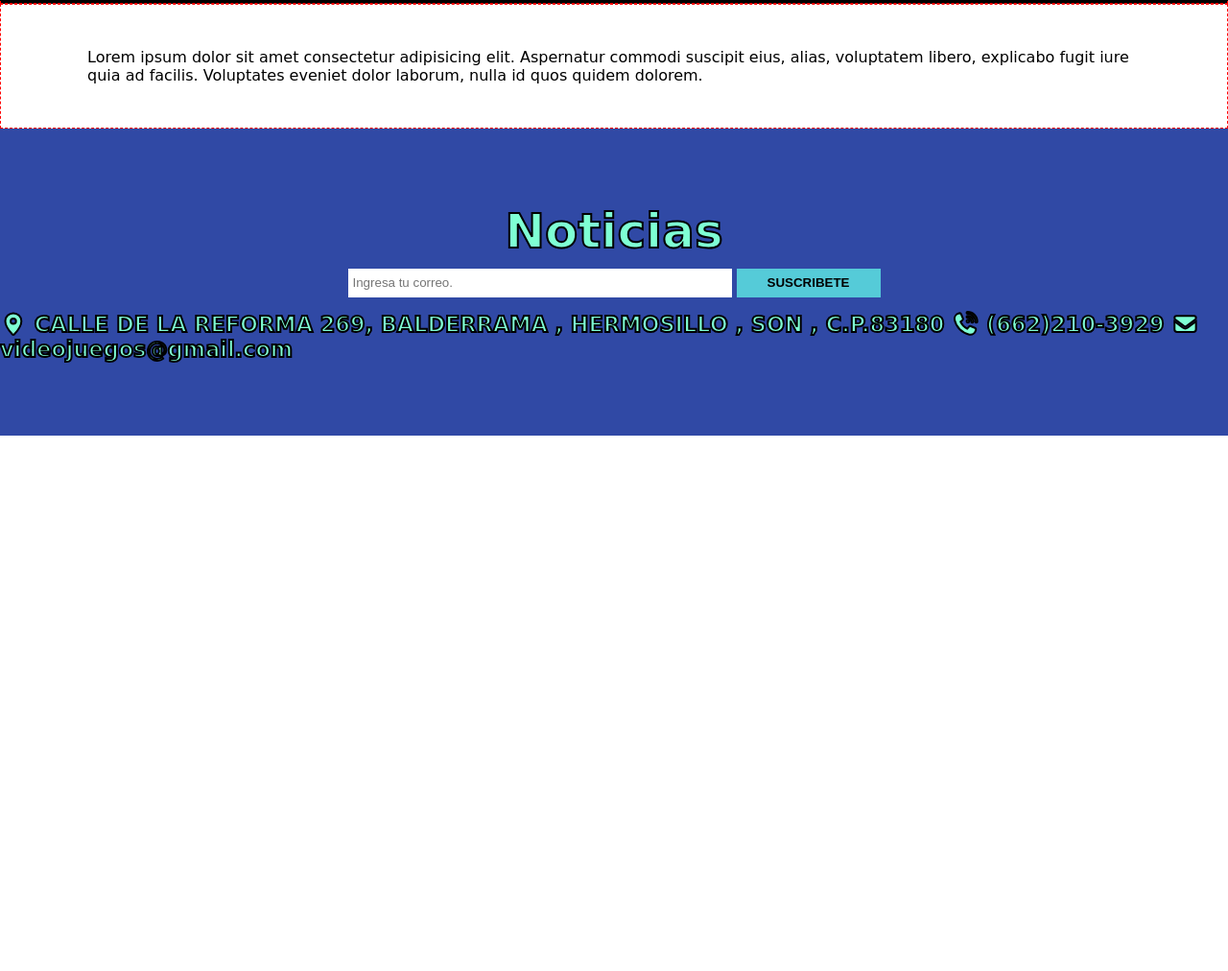
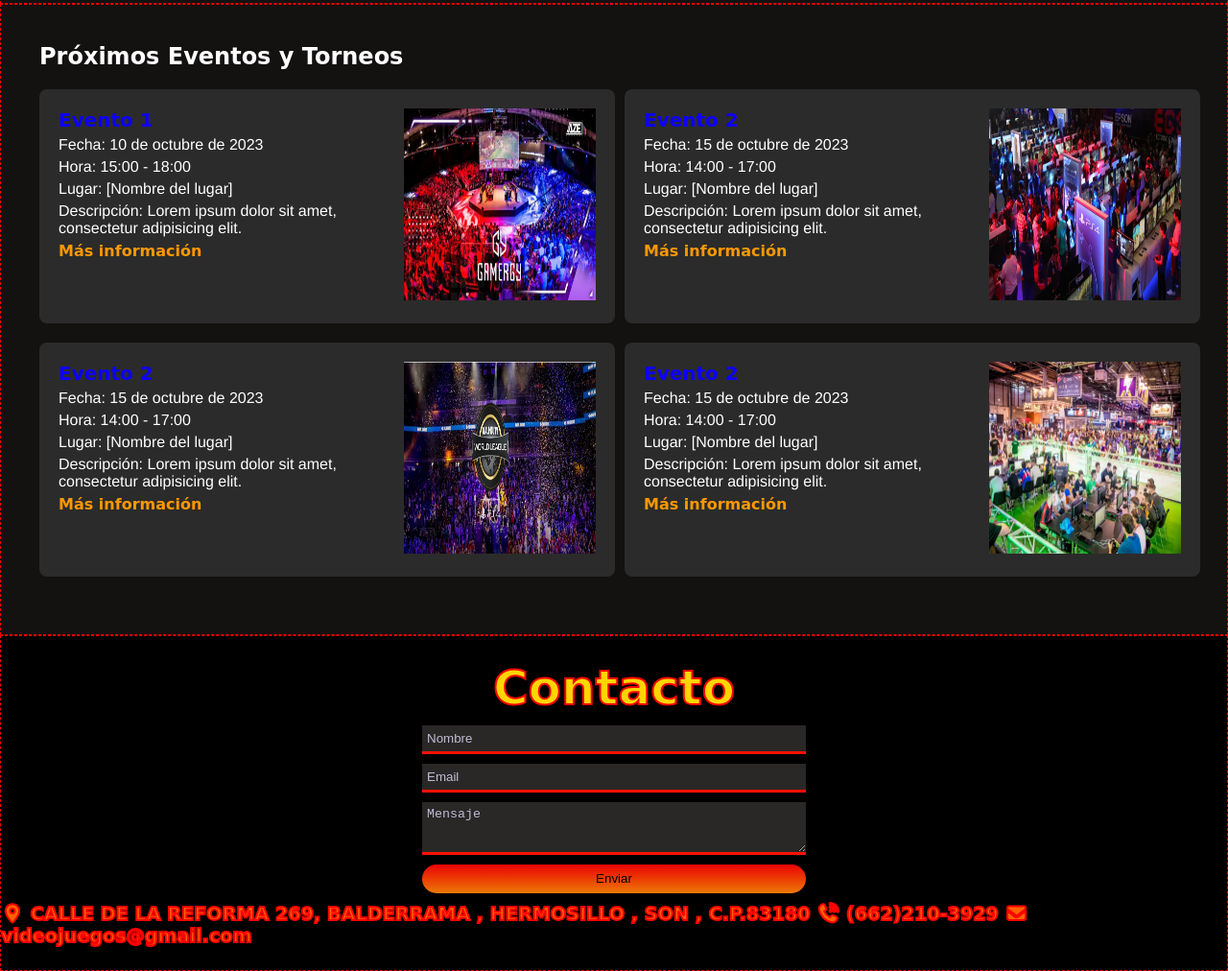
Before and after one commit to EnriqueMorales08/My_FronEnd, a plain HTML site: page index.html in a window 1280 px wide. Shown: the part 2450-3462 px from the top of the page at 96% size. Before the commit the page ends 2904 px from the top, so only its background shows below. Drawn offline with Linux system fonts and the light colour scheme; a web font is replaced by a local one.

Commit message:
footer-version-final

```diff
--- a/css/style.css
+++ b/css/style.css
@@ -5,8 +5,6 @@
     border: 0;
 }
 body{
-    /*font-family: 'Gloria Hallelujah', cursive;
-*/
 font-family: 'Gloria Hallelujah', cursive;
 font-family: 'Sedgwick Ave Display', cursive;
 }
@@ -42,12 +40,10 @@ align-items: center;
     background-color: #333
 }
 #header_buscar input:hover {
-  background-color: #555; /* Color al pasar el mouse en el campo de búsqueda */
+  background-color: #555;
 }
 #header_buscar{
     width: 800px;
-
-
 }
 
 #Logo{
@@ -73,9 +69,8 @@ align-items: center;
     height: 55px;
     width: 55px;
 }
-nav li:hover,
-#contacto:hover {
-    border-bottom: solid #ff0000; /* Cambio de color al pasar el mouse sobre los enlaces */
+nav li:hover{
+    border-bottom: solid #ff0000;
 }
 
 
@@ -98,20 +93,20 @@ li{
 
 
 nav a{
-  color: #ff0000;
-
+    color: #ff0000;
+    -webkit-text-stroke: 2px rgb(255, 60, 0);
     text-decoration: none;
     font-size: 1.7em;
 }
 /* #endregion */
 
-/* #region SECCIONES*/
+/* #region SECCIONEs*/
 
 /* SECCION BANNER*/
 section {
   scroll-margin-top: 90px;
   padding: 45px 90px;
-  border: 1px dashed #ff0000; /* Cambia el color del borde si lo deseas */
+  border: 1px dashed #ff0000;
 }
 
 #banner {
@@ -141,8 +136,8 @@ section > h1 {
   display: inline-block;
   text-transform: uppercase;
   font-size: 2rem;
-  color: #ff0000; /* Cambia el color del título según tu estilo */
-  border-bottom: 5px solid #ff0000; /* Cambia el color del borde inferior si lo deseas */
+  color: #ff0000;
+  border-bottom: 5px solid #ff0000;
   margin-bottom: 2rem;
 }
 
@@ -219,7 +214,7 @@ section > h1 {
   }
   /* SECCION TOP JUEGOS ACTUALIDAD*/
   #top_juegos {
-    background-color: #000;
+    background-color: #141111;
     padding: 80px 0;
     display: flex;
     flex-direction: column;
@@ -235,7 +230,7 @@ section > h1 {
     gap: 20px;
 }
 #juegos-lista li{
-  background-color: #111;
+  background-color: #333;
   width: 180px;
   display: flex;
   flex-direction: column;
@@ -263,9 +258,6 @@ section > h1 {
     font-weight: bold;
     margin-top: 10px;
 }
-.div_botton{
-
-}
 
 .juego-descripcion {
   font-family: Arial, Helvetica, sans-serif;
@@ -277,70 +269,146 @@ section > h1 {
     font-size: 0.9em;
     color: #fdf7f7;
 }
+ /* SECCION PROXIMOS EVENTOS */
+#Eventos_Proximos {
+  background-color: #141111;
+  color: #fff;
+  padding: 40px;
+}
 
- /* #endregion */
+#Eventos_Proximos h2 {
+  font-size: 24px;
+  margin-bottom: 20px;
+}
+
+.div_container_eventos{
+  display: flex ;
+  gap: 10px;
+  justify-content: space-around;
+}
+.evento {
+  display: flex;
+  gap: 10px;
+  background-color: #2b2b2b;
+  color: #fff;
+  padding: 20px;
+  margin-bottom: 20px;
+  border-radius: 8px;
+}
+.evento .evento_descripcion{
+  width:350px ;
+  display: flex;
+  flex-direction: column;
+  gap: 5px;
+}
+.div_img img{
+  width: 200px;
+  height: 200px;
+}
+.evento h3 {
+  color: #0d00ff;
+
+  font-size: 20px;/
+  margin-bottom: 10px;
+}
+.evento p{
+  font-family:'Franklin Gothic Medium', 'Arial Narrow', Arial, sans-serif
+}
+
+.evento a {
+  color: #ff9800;
+  text-decoration: none;
+  font-weight: bold;
+}
+
+.evento a:hover {
+  text-decoration: underline;
+}
+
+/* #endregion */
 /* #region FOOTER */
   footer {
+    height: 350px;
     display: flex;
-    flex-direction: column;
-    background: rgb(48, 73, 165);
-    height: 40vh;
+    background: #000;
     align-items: center;
     justify-content: center;
+    border: 1px dashed #ff0000  ;
   }
 
   .container_footer{
 
       display: flex;
       flex-direction: column;
+      gap: 10px;
       width: 100%;
-      height: 200px;
       justify-content: center;
       align-items: center;
   }
   .container_footer h1{
       font-size: 50px;
       font-weight: bolder;
-      color: aquamarine;
+      color: rgb(255, 213, 0);
       font-family: cursive;
-      -webkit-text-stroke: 2px black;
+      -webkit-text-stroke: 2px rgb(255, 0, 0);
   }
 
-  .noticias{
-    width:700px;
+  #contacto-form{
+   color:whitesmoke ;
+   display: flex;
+   flex-direction: column;
+   gap: 10px;
+   justify-content: center;
+   width: 400px;
+  }
+
+  #contacto-form input{
+   padding: 5px;
+   height: 30px;
+   background-color: #2a2727;
+   color: #ffffff;
+   border-bottom: 3px solid #ff1100;
+  }
+  #contacto-form textarea{
+    padding: 5px;
     height: 55px;
+    background-color: #2a2727;
+    color: #ffffff;
+    border-bottom: 3px solid #ff1100
   }
-  .form-suscripcion{
-   display: flex;
-   gap: 5px;
-   justify-content: center;
-   width: 700px;
-   height: 50px;
+  #contacto-form .btn{
+    background-color: #FF0000;
+    background-image: -webkit-linear-gradient(top, #eb0202, #ed7905);
+    height: 30px;
+    border-radius: 20px;
+  }
+  #contacto-form input:hover{
+    border-bottom: 3px solid #ff8400
+  }
+  #contacto-form textarea:hover{
+    border-bottom: 3px solid #ff8400
 
   }
-  .name{
-    align-self: center;
-    padding: 5px;
-    height: 30px;
-    width: 400px;
+  #contacto-form .btn:hover{
+    cursor: pointer;
+    background-image: -webkit-linear-gradient(top, #eb0202, #ff0800);
   }
- .submit_btn{
-    align-self: center;
-    padding: 5px;
-    width: 150px;
-    height: 30px;
-    font-weight: 750;
-    background-color: hsl(186, 63%, 59%);
+  #contacto-form input::placeholder{
+    color: #bebed5;
+  }
+  #contacto-form textarea::placeholder{
+    color: #bebed5;
+  }
 
+ .footer-text{
+
+      font-size: 1.2em;
+      font-weight: bolder;
+      color: rgb(255, 98, 0);
+      font-family: cursive;
+      -webkit-text-stroke: 2px rgb(255, 0, 0);
  }
- .footer-text{
-     font-size: 1.4em;
-      font-weight: bolder;
-      color: aquamarine;
-      font-family: cursive;
-      -webkit-text-stroke: 2px black;
- }
- /* #endregion*/
+  /*#endregion*/
 
   #div-ir-arriba {
     display: flex;
@@ -350,7 +418,7 @@ section > h1 {
     bottom: 20px;
     right: 20px;
 
-    background: hsl(210, 29%, 29%);
+    background:hsl(210deg 56.44% 38.35%);
     color: white;
     height: 50px;
     width: 50px;
@@ -362,7 +430,7 @@ section > h1 {
   }
 
   #div-ir-arriba:hover {
-    background: hsl(186, 63%, 59%);
+    background: hsl(244, 100%, 50%);
     transform: translateY(-0.5rem);
 
   }
--- a/index.html
+++ b/index.html
@@ -4,13 +4,14 @@
     <meta charset="UTF-8">
     <meta name="viewport" content="width=device-width, initial-scale=1.0">
     <title>Document</title>
-
     <link rel="preconnect" href="https://fonts.googleapis.com">
     <link rel="preconnect" href="https://fonts.gstatic.com" crossorigin>
     <link href="https://fonts.googleapis.com/css2?family=Gloria+Hallelujah&family=Sedgwick+Ave+Display&display=swap" rel="stylesheet">
     <link rel="preconnect" href="https://fonts.googleapis.com">
     <link rel="preconnect" href="https://fonts.gstatic.com" crossorigin>
     <link href="https://fonts.googleapis.com/css2?family=Gloria+Hallelujah&display=swap" rel="stylesheet">
+    <link rel="stylesheet" href="https://cdnjs.cloudflare.com/ajax/libs/font-awesome/6.4.2/css/all.min.css" integrity="sha512-z3gLpd7yknf1YoNbCzqRKc4qyor8gaKU1qmn+CShxbuBusANI9QpRohGBreCFkKxLhei6S9CQXFEbbKuqLg0DA==" crossorigin="anonymous" referrerpolicy="no-referrer" />
+
     <link rel="stylesheet" href="./css/style.css">
     <link rel="stylesheet" href="https://cdnjs.cloudflare.com/ajax/libs/font-awesome/7.0.0/css/all.min.css">
 </head>
@@ -119,13 +120,78 @@
             <section id="top_juegos">
                 <h1>Top 10 Juegos de la Actualidad</h1>
                 <ul id="juegos-lista">
-                    <!-- Aquí se generarán los juegos dinámicamente con JavaScript -->
+
                 </ul>
             </section>
 
             <section id="Eventos_Proximos">
-               Lorem ipsum dolor sit amet consectetur adipisicing elit. Aspernatur commodi suscipit eius, alias, voluptatem libero,
-                explicabo fugit iure quia ad facilis. Voluptates eveniet dolor laborum, nulla id quos quidem dolorem.
+                <h2>Próximos Eventos y Torneos</h2>
+                <div class="div_container_eventos">
+                    <div>
+                            <div class="evento">
+                                <div class="evento_descripcion">
+                                    <h3>Evento 1</h3>
+                                    <p>Fecha: 10 de octubre de 2023</p>
+                                    <p>Hora: 15:00 - 18:00</p>
+                                    <p>Lugar: [Nombre del lugar]</p>
+                                    <p>Descripción: Lorem ipsum dolor sit amet,
+                                        consectetur adipisicing elit.</p>
+                                    <a href="#">Más información</a>
+                                </div>
+                                <div class="div_img">
+                                    <img src="./img/eventos/evento1.jpg" alt="Evento1">
+                                </div>
+                          </div>
+
+                            <div class="evento">
+                                <div class="evento_descripcion">
+                                    <h3>Evento 2</h3>
+                                    <p>Fecha: 15 de octubre de 2023</p>
+                                    <p>Hora: 14:00 - 17:00</p>
+                                    <p>Lugar: [Nombre del lugar]</p>
+                                    <p>Descripción: Lorem ipsum dolor sit amet,
+                                        consectetur adipisicing elit.</p>
+                                    <a href="#">Más información</a>
+                                </div>
+                                <div class="div_img">
+                                    <img src="./img/eventos/evento2.jpg" alt="Evento1">
+                                </div>
+                          </div>
+                 </div>
+
+                  <div>
+                            <div class="evento">
+                                <div class="evento_descripcion">
+                                    <h3>Evento 2</h3>
+                                    <p>Fecha: 15 de octubre de 2023</p>
+                                    <p>Hora: 14:00 - 17:00</p>
+                                    <p>Lugar: [Nombre del lugar]</p>
+                                    <p>Descripción: Lorem ipsum dolor sit amet,
+                                        consectetur adipisicing elit.</p>
+                                    <a href="#">Más información</a>
+                                </div>
+                                <div class="div_img">
+                                    <img src="./img/eventos/evento3.jpg" alt="Evento1">
+                                </div>
+                            </div>
+
+                            <div class="evento">
+                                <div class="evento_descripcion">
+                                    <h3>Evento 2</h3>
+                                    <p>Fecha: 15 de octubre de 2023</p>
+                                    <p>Hora: 14:00 - 17:00</p>
+                                    <p>Lugar: [Nombre del lugar]</p>
+                                    <p>Descripción: Lorem ipsum dolor sit amet,
+                                        consectetur adipisicing elit.</p>
+                                    <a href="#">Más información</a>
+                                </div>
+                                <div class="div_img">
+                                    <img src="./img/eventos/evento4.jpg" alt="Evento1">
+                                </div>
+                        </div>
+                  </div>
+             </div>
+
 
             </section>
 
@@ -133,13 +199,18 @@
 
         <footer id="footer">
             <div class="container_footer">
-            <h1>Noticias</h1>
-            <div class="noticias">
-                <form class="form-suscripcion">
-                    <input type="email" name="correo" class="name" placeholder="Ingresa tu correo." required>
-                    <input type="submit" name="submit" class="submit_btn" value="SUSCRIBETE">
+                <h1>Contacto</h1>
+                <form id="contacto-form">
+
+                    <input type="text" id="nombre" placeholder="Nombre" required>
+
+                    <input type="email" id="email" placeholder="Email" required>
+
+                    <textarea id="mensaje" placeholder="Mensaje" required></textarea>
+
+                    <button type="submit" class="btn">Enviar</button>
+
                   </form>
-            </div>
                 <div class="footer-text">
                     <span><i class="fa-solid fa-location-dot"></i> CALLE DE LA REFORMA 269, BALDERRAMA , HERMOSILLO , SON , C.P.83180</span>
                     <span><i class="fa-solid fa-phone-volume"></i> (662)210-3929</span>
```
Also changed, not shown: js/main.js (+14 -0 lines), img/eventos/evento1.jpg (added), img/eventos/evento2.jpg (added), img/eventos/evento3.jpg (added), img/eventos/evento4.jpg (added). Lines whose indentation alone changed are shown as unchanged.
